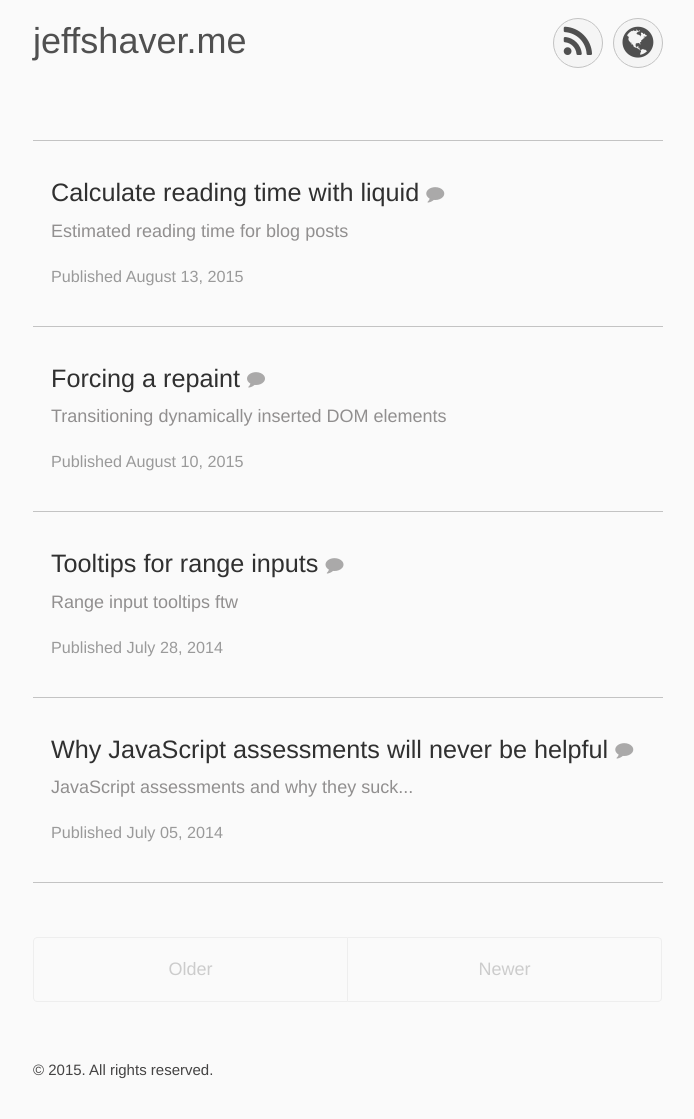
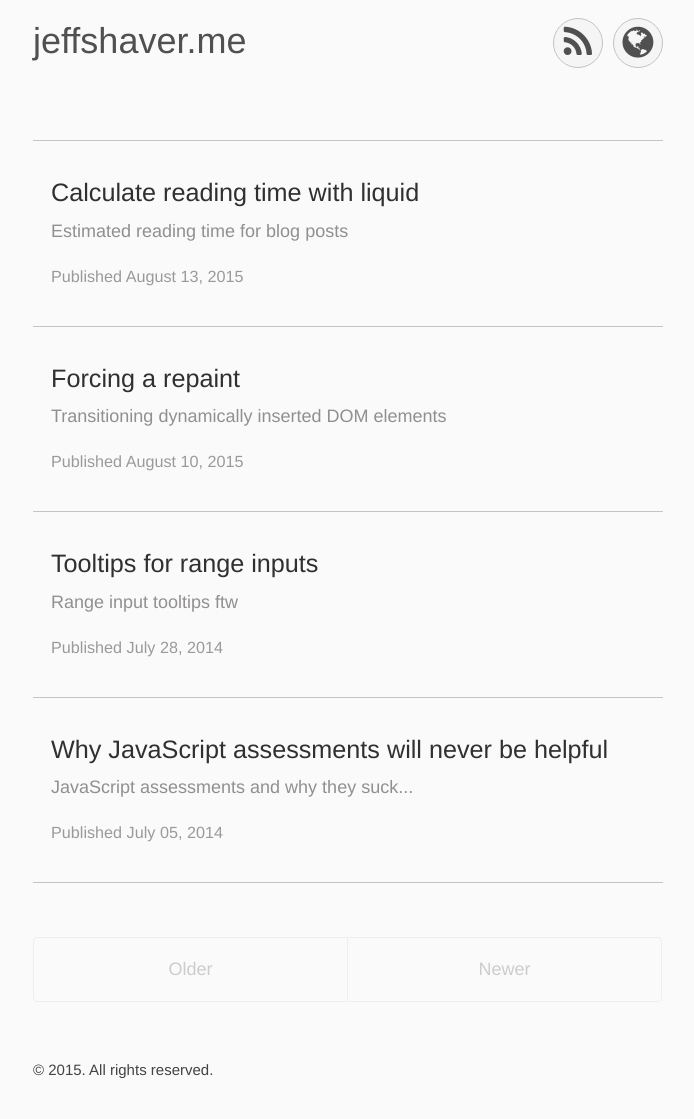
Before and after one commit to jeffshaver/jeffshaver.github.io, a Jekyll site: the page built from index.html, in a window 1280 px wide. Shown: the whole page, without its empty margins (292-986 px from the left). Built offline with Jekyll 4.4.1, drawn with Linux system fonts in a browser that asks for light colours; nearby versions of some CDN libraries; the list of posts is cut into pages by our own code; comment, search, counter and statistics services are not loaded.

Commit message:
remove comment count because fuck disqus

```diff
--- a/index.html
+++ b/index.html
@@ -7,7 +7,7 @@
   {% for post in paginator.posts %}
   <article class="archive-post">
     <a href="{{ site.baseurl }}{{ post.url }}">
-      <h1 class="post-title">{{ post.title }} <span class="post-comment-count"><span class="disqus-comment-count" data-disqus-identifier="{{post.permalink}}"></span><i class="fa fa-comment"></i></span></h1>
+      <h1 class="post-title">{{ post.title }}<!-- <span class="post-comment-count"><span class="disqus-comment-count" data-disqus-identifier="{{post.permalink}}"></span><i class="fa fa-comment"></i></span>--></h1>
       <p class="post-tldr">{{ post.tldr }}</p>
       <time datetime="{{ post.date | date_to_xmlschema }}" class="post-date">Published {{ post.date | date: '%B %d, %Y' }}</time>
     </a>
@@ -27,7 +27,7 @@
     <span class="pagination-item newer">Newer</span>
   {% endif %}
 </div>
-
+<!--
 <script type="text/javascript">
   /* * * CONFIGURATION VARIABLES: EDIT BEFORE PASTING INTO YOUR WEBPAGE * * */
   var disqus_shortname = 'jeffshaver'; // required: replace example with your forum shortname
@@ -40,4 +40,4 @@
     s.src = 'http://' + disqus_shortname + '.disqus.com/count.js';
     (document.getElementsByTagName('HEAD')[0] || document.getElementsByTagName('BODY')[0]).appendChild(s);
   }());
-</script>
+</script>-->
```
Also changed, not shown: _layouts/post.html (+4 -3 lines).
